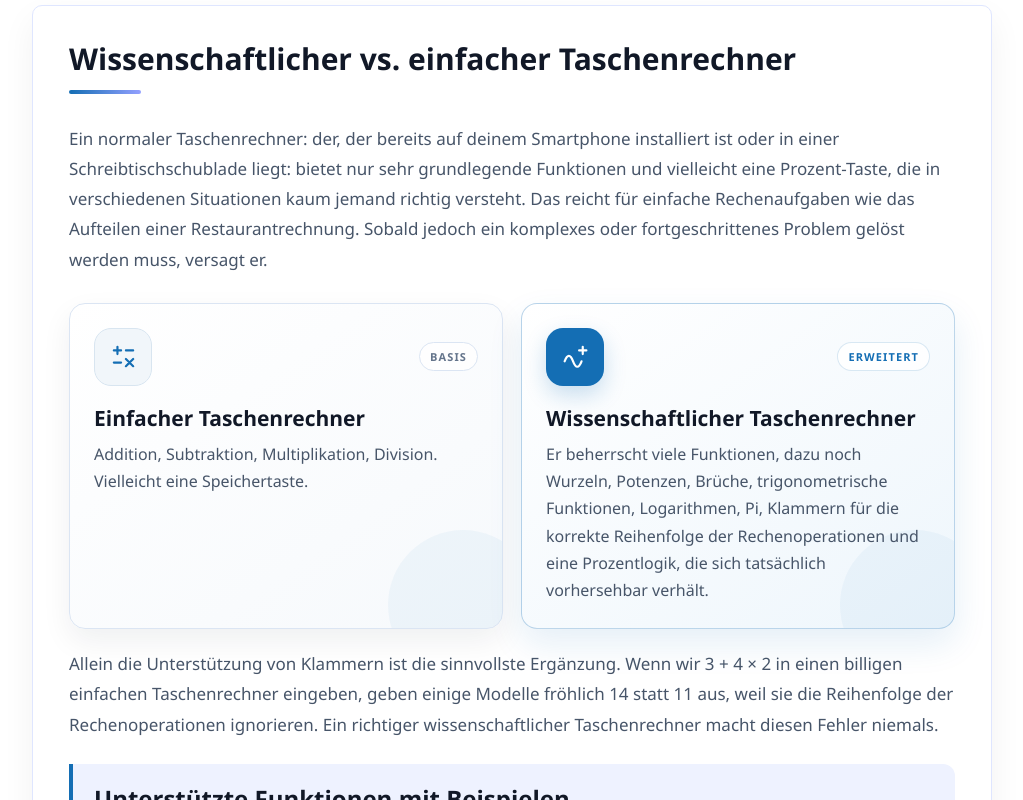
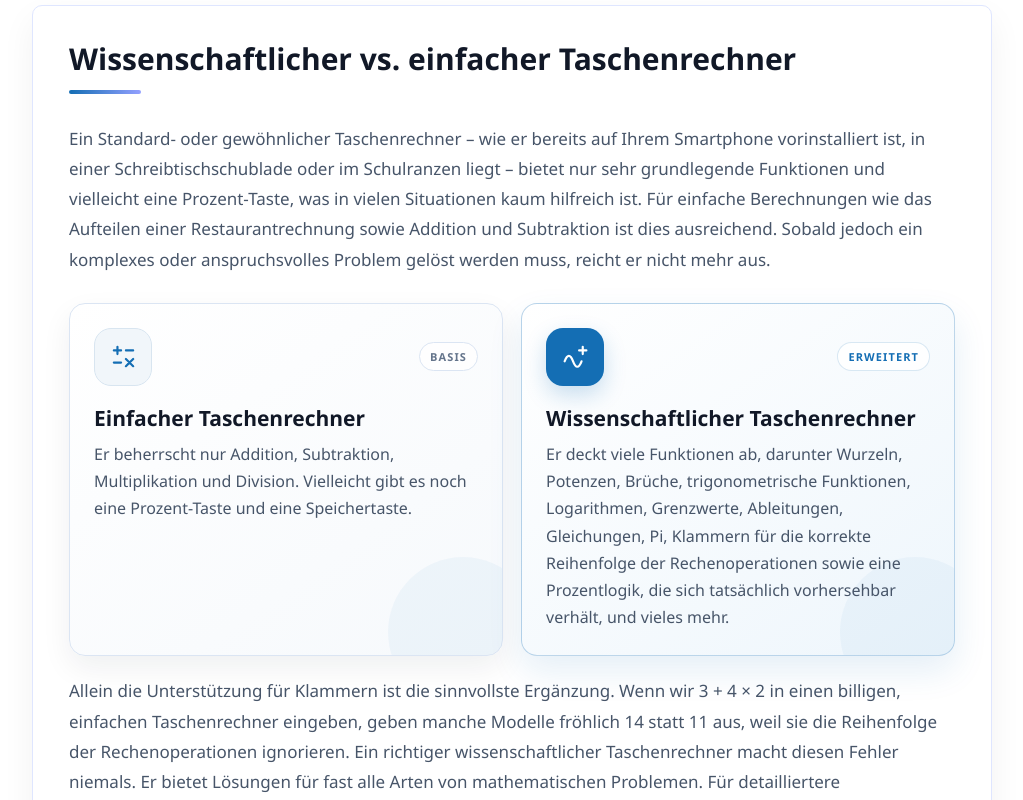
Before and after one commit to matherechnersde-glitch/Matherechnerr, a Next.js app: page / in a window 1280 px wide. Shown: the part 1880-2680 px from the top of the page, without its empty margins (128-1151 px from the left). Built offline with nearby package versions, Linux system fonts and the light colour scheme.

Commit message:
Update calculator comparison copy

```diff
--- a/content/de.ts
+++ b/content/de.ts
@@ -41,19 +41,19 @@ export const content = {
     soft: false,
     h2: 'Wissenschaftlicher vs. einfacher Taschenrechner',
     intro:
-      'Ein normaler Taschenrechner: der, der bereits auf deinem Smartphone installiert ist oder in einer Schreibtischschublade liegt: bietet nur sehr grundlegende Funktionen und vielleicht eine Prozent-Taste, die in verschiedenen Situationen kaum jemand richtig versteht. Das reicht für einfache Rechenaufgaben wie das Aufteilen einer Restaurantrechnung. Sobald jedoch ein komplexes oder fortgeschrittenes Problem gelöst werden muss, versagt er.',
+      'Ein Standard- oder gewöhnlicher Taschenrechner – wie er bereits auf Ihrem Smartphone vorinstalliert ist, in einer Schreibtischschublade oder im Schulranzen liegt – bietet nur sehr grundlegende Funktionen und vielleicht eine Prozent-Taste, was in vielen Situationen kaum hilfreich ist. Für einfache Berechnungen wie das Aufteilen einer Restaurantrechnung sowie Addition und Subtraktion ist dies ausreichend. Sobald jedoch ein komplexes oder anspruchsvolles Problem gelöst werden muss, reicht er nicht mehr aus.',
     comparison: [
       {
         h3: 'Einfacher Taschenrechner',
-        p: 'Addition, Subtraktion, Multiplikation, Division. Vielleicht eine Speichertaste.',
+        p: 'Er beherrscht nur Addition, Subtraktion, Multiplikation und Division. Vielleicht gibt es noch eine Prozent-Taste und eine Speichertaste.',
       },
       {
         h3: 'Wissenschaftlicher Taschenrechner',
-        p: 'Er beherrscht viele Funktionen, dazu noch Wurzeln, Potenzen, Brüche, trigonometrische Funktionen, Logarithmen, Pi, Klammern für die korrekte Reihenfolge der Rechenoperationen und eine Prozentlogik, die sich tatsächlich vorhersehbar verhält.',
+        p: 'Er deckt viele Funktionen ab, darunter Wurzeln, Potenzen, Brüche, trigonometrische Funktionen, Logarithmen, Grenzwerte, Ableitungen, Gleichungen, Pi, Klammern für die korrekte Reihenfolge der Rechenoperationen sowie eine Prozentlogik, die sich tatsächlich vorhersehbar verhält, und vieles mehr.',
       },
     ] satisfies HighlightItem[],
     conclusion:
-      'Allein die Unterstützung von Klammern ist die sinnvollste Ergänzung. Wenn wir 3 + 4 × 2 in einen billigen einfachen Taschenrechner eingeben, geben einige Modelle fröhlich 14 statt 11 aus, weil sie die Reihenfolge der Rechenoperationen ignorieren. Ein richtiger wissenschaftlicher Taschenrechner macht diesen Fehler niemals.',
+      'Allein die Unterstützung für Klammern ist die sinnvollste Ergänzung. Wenn wir 3 + 4 × 2 in einen billigen, einfachen Taschenrechner eingeben, geben manche Modelle fröhlich 14 statt 11 aus, weil sie die Reihenfolge der Rechenoperationen ignorieren. Ein richtiger wissenschaftlicher Taschenrechner macht diesen Fehler niemals. Er bietet Lösungen für fast alle Arten von mathematischen Problemen. Für detailliertere Rechenoperationen können Sie auf das Symbol oben rechts im Taschenrechner klicken.',
   },
 
   sectionFunctions: {
```
